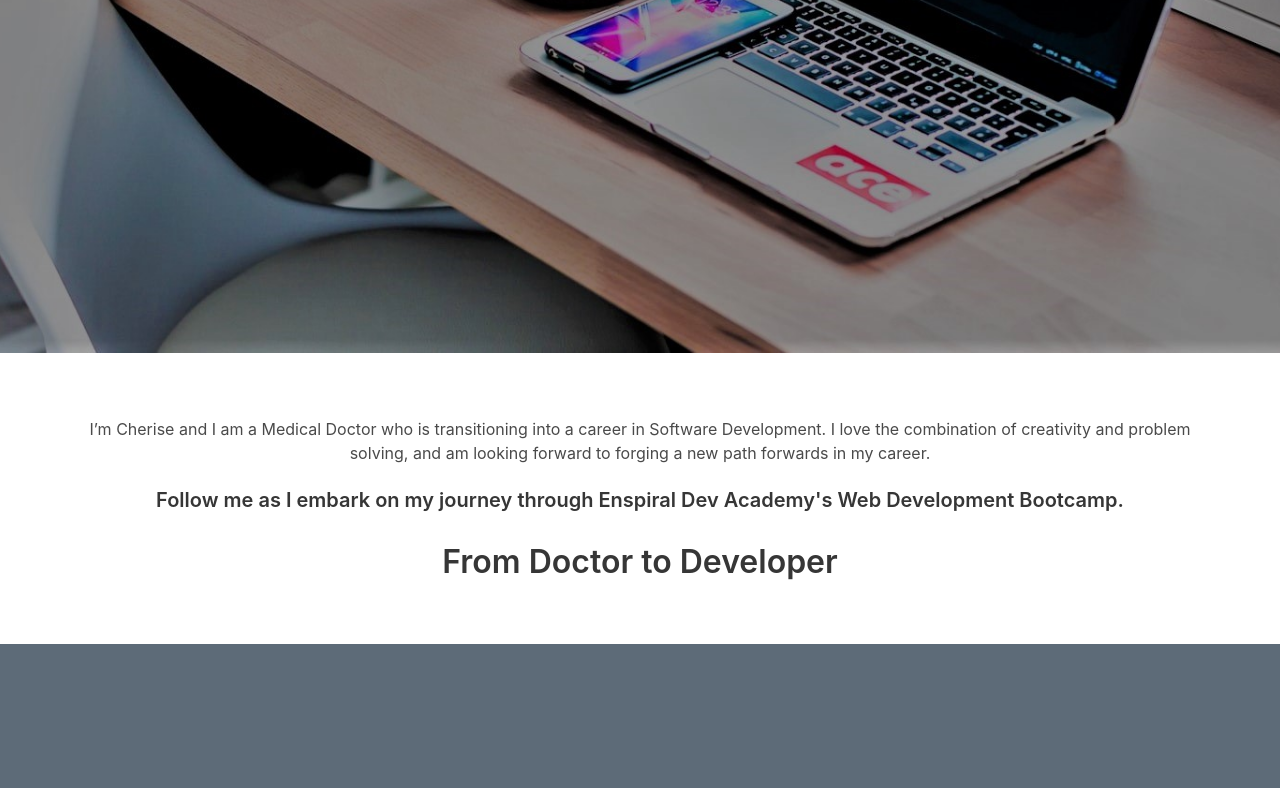
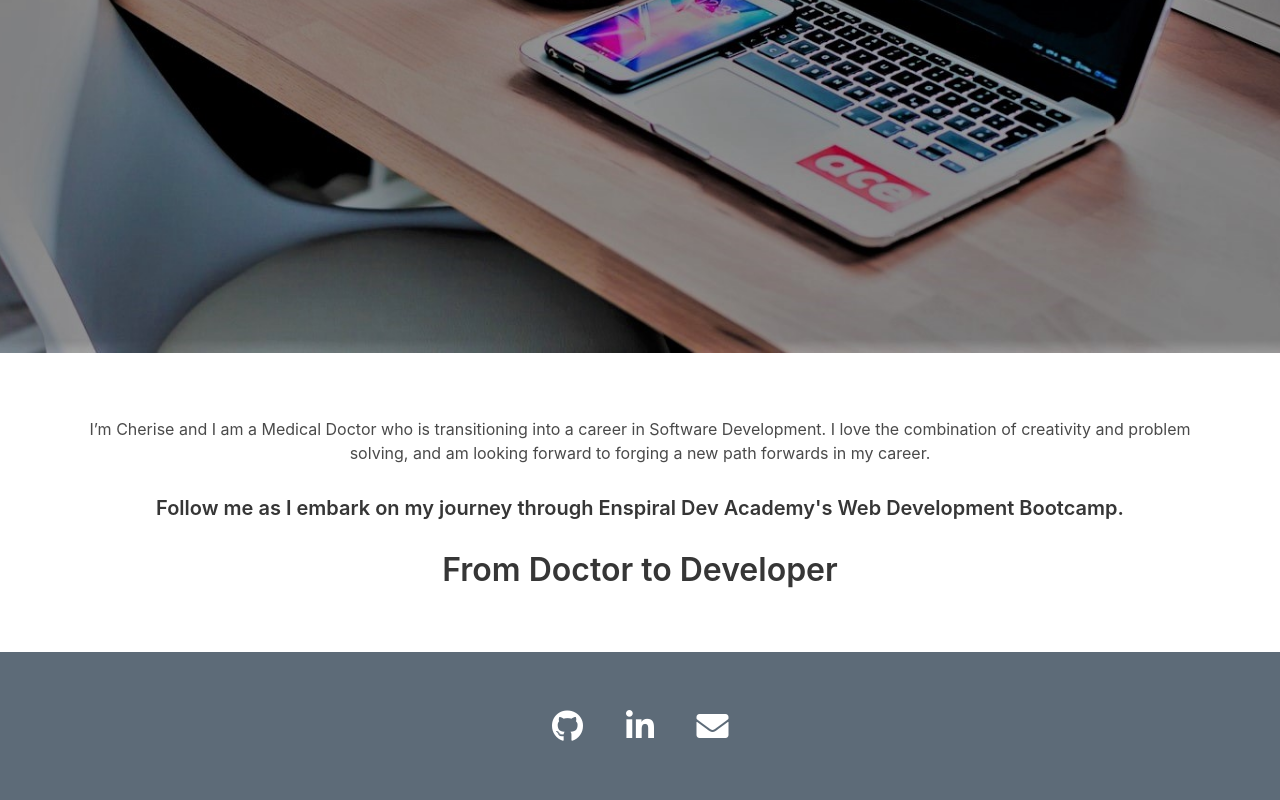
Before and after one commit to cherise-tan/cherise-tan.github.io, a plain HTML site: page index.html in a window 1280 px wide. Shown: the part 447-1247 px from the top of the page. Drawn offline with nearby package versions, Linux system fonts and the light colour scheme.

Commit message:
Create footer and social icons

```diff
--- a/index.html
+++ b/index.html
@@ -7,11 +7,11 @@
   <title>EDA Blog</title>
   <!-- Bulma CDN -->
   <link rel="stylesheet" href="https://cdnjs.cloudflare.com/ajax/libs/bulma/0.7.5/css/bulma.min.css">
-  <script defer src="https://use.fontawesome.com/releases/v5.3.1/js/all.js"></script>
+  <!-- Font Awesome CDN -->
+  <link rel="stylesheet" href="https://use.fontawesome.com/releases/v5.7.2/css/all.css"
+    integrity="sha384-fnmOCqbTlWIlj8LyTjo7mOUStjsKC4pOpQbqyi7RrhN7udi9RwhKkMHpvLbHG9Sr" crossorigin="anonymous">
   <!-- CSS stylesheets -->
   <link rel="stylesheet" href="styles/main.css">
-  <!-- Javascript -->
-  <script src="javascript/main.js"></script>
 </head>
 
 <body>
@@ -53,8 +53,17 @@
   </section>
 
   <footer class="footer">
-    <div></div>
+    <div class="social-icons">
+      <span class="icon is-large"><a class="fab fa-2x fa-github" target="_blank"
+          href="https://github.com/cherise-tan"></a></span>
+      <span class="icon is-large"><a class="fab fa-2x fa-linkedin-in" target="_blank"
+          href="https://www.linkedin.com/in/cherise-tan/"></a></span>
+      <span class="icon is-large"><a class="fas fa-2x fa-envelope" href="mailto:cherisetan@live.com"></a></span>
+    </div>
   </footer>
+
+  <!-- Javascript -->
+  <script src="javascript/main.js"></script>
 </body>
 
 </html>
--- a/styles/main.css
+++ b/styles/main.css
@@ -64,7 +64,7 @@ html {
 }
 
 #about p {
-    margin-bottom: 1.5rem;
+    margin-bottom: 2rem;
 }
 
 #about h1 {
@@ -75,6 +75,21 @@ html {
 /* FOOTER */
 .footer {
     background-color: #5D6B78;
+    padding-top: 2.5rem;
+    padding-bottom: 2.5rem;
+    text-align: center;
+}
+
+.icon {
+    margin: 10px;
+}
+
+.social-icons a {
+    color: white;
+}
+
+.social-icons a:hover {
+    color: #3273dc;
 }
 
 /* MEDIA QUERIES */
```
